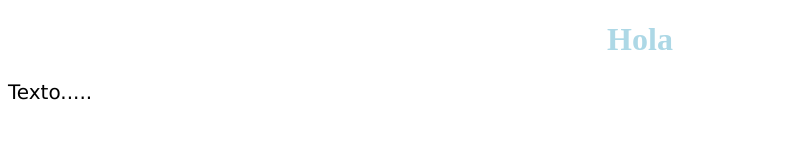
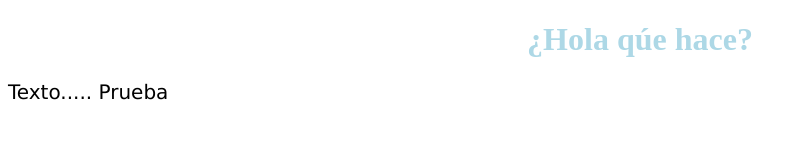
Before and after one commit to mejiares/mejiares.github.io, a plain HTML site: page index.html in a window 1280 px wide. Shown: the whole page, without its empty margins (0-806 px from the left). Drawn offline with Linux system fonts and the light colour scheme.

Commit message:
Update index.html

```diff
--- a/index.html
+++ b/index.html
@@ -7,8 +7,8 @@
   </head>
   <body>
 
-    <h1>Hola</h1>
-    <p>Texto.....</p>
+    <h1>¿Hola qúe hace?</h1>
+    <p>Texto..... Prueba</p>
 
   </body>
 </html>
```
